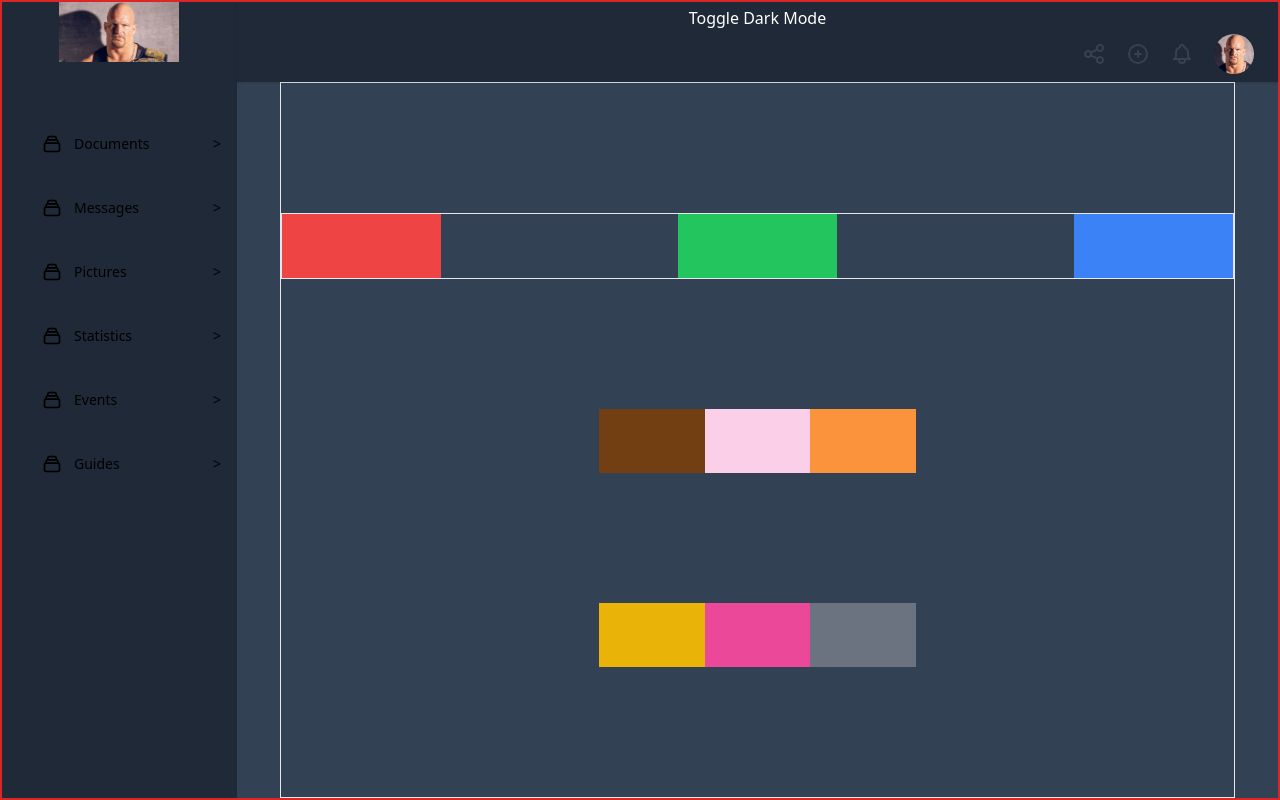
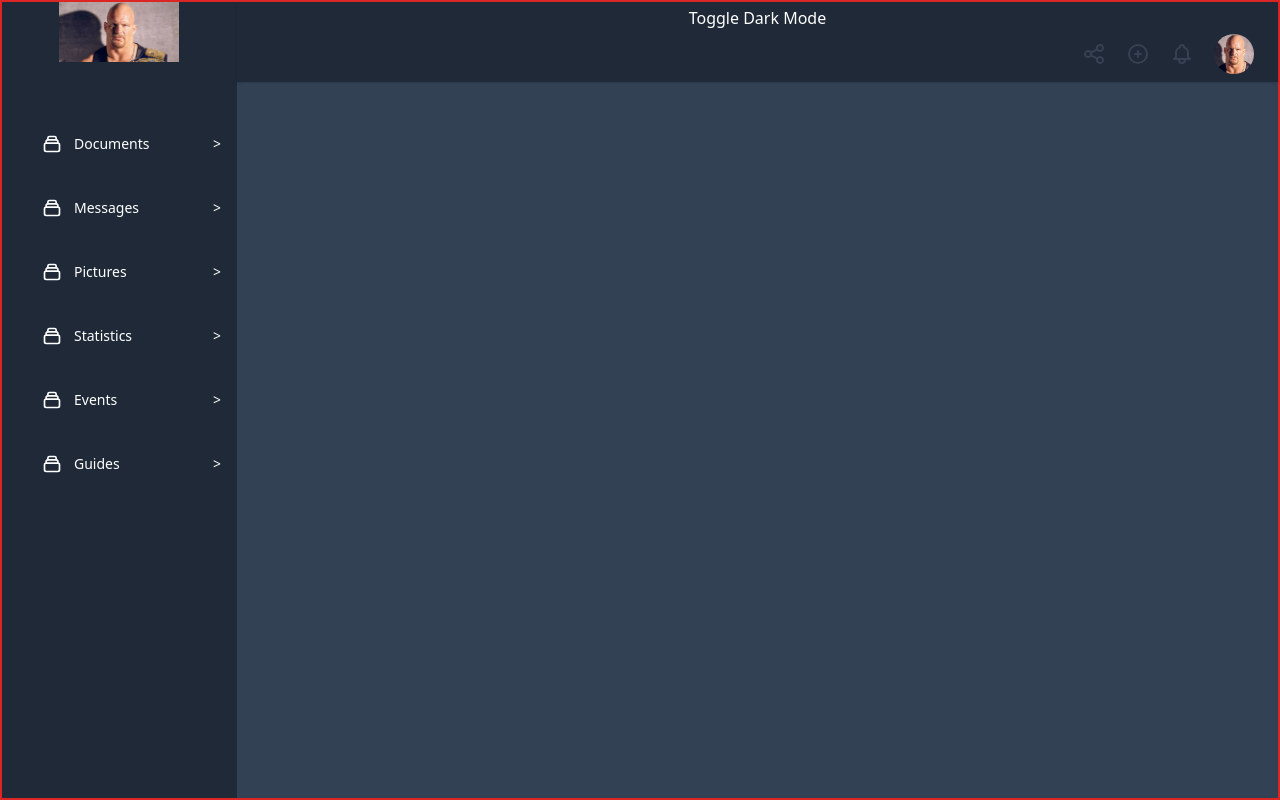
Before and after one commit to paleaura01/cosmosexpresssvelteold, a SvelteKit app: page / in a window 1280 px wide. Built offline with nearby package versions, Linux system fonts and the light colour scheme; what tailwindcss-dark-mode would draw is missing.

Commit message:
Fixed dark/light mode errors

```diff
--- a/src/dashboard/sidenavigation/collapse/collapse.svelte
+++ b/src/dashboard/sidenavigation/collapse/collapse.svelte
@@ -9,7 +9,7 @@
 
 </script>
 
-<div role="button" on:click={toggle} on:keydown={toggle} tabindex="0" class="flex justify-start -mb-1 py-6 px-4 text-black text-sm">
+<div role="button" on:click={toggle} on:keydown={toggle} tabindex="0" class="flex justify-start -mb-1 py-6 px-4 text-sm">
 	<slot name="item" />
 	<span class="ml-auto">
 		<span hidden={!show}>
--- a/src/dashboard/topnavigation/topnav.svelte
+++ b/src/dashboard/topnavigation/topnav.svelte
@@ -12,7 +12,7 @@
 	<div
 		class="flex flex-center flex-col h-full justify-center mx-auto relative px-3 text-white z-10"
 	>
-	<button on:click={tglDm}>Toggle Dark Mode</button>
+	<button class='dark:text-white text-black' on:click={tglDm}>Toggle Dark Mode</button>
 		<div class="flex items-center pl-1 relative w-full sm:ml-0 sm:pr-2 lg:max-w-68">
 			<div class="flex group h-full items-center relative w-12">
 				<button
--- a/src/routes/+page.svelte
+++ b/src/routes/+page.svelte
@@ -26,25 +26,7 @@
       </div>
 
       <div class="h-full overflow-y-scroll flex justify-center bg-gray-100 dark:bg-slate-700">
-        <div class="w-11/12 flex h-full text-white flex-col">
-          <div class="h-full flex flex-col items-center w-full justify-evenly border">
-            <div class="dark:text-white w-1/3 flex justify-between border w-full">
-              <div class="bg-red-500 h-16 w-1/6"></div>
-              <div class="bg-green-500 h-16 w-1/6"></div>
-              <div class="bg-blue-500 h-16 w-1/6"></div>
-            </div>
-            <div class="dark:text-white w-1/3 flex">
-              <div class="bg-yellow-900 h-16 flex-grow"></div>
-              <div class="bg-pink-200 h-16 flex-grow"></div>
-              <div class="bg-orange-400 h-16 flex-grow"></div>
-            </div>
-            <div class="dark:text-white w-1/3 flex">
-              <div class="bg-yellow-500 h-16 flex-grow"></div>
-              <div class="bg-pink-500 h-16 flex-grow"></div>
-              <div class="bg-gray-500 h-16 flex-grow"></div>
-            </div>
-          </div>
-        </div>
+
       </div>
 
     </div>
```
